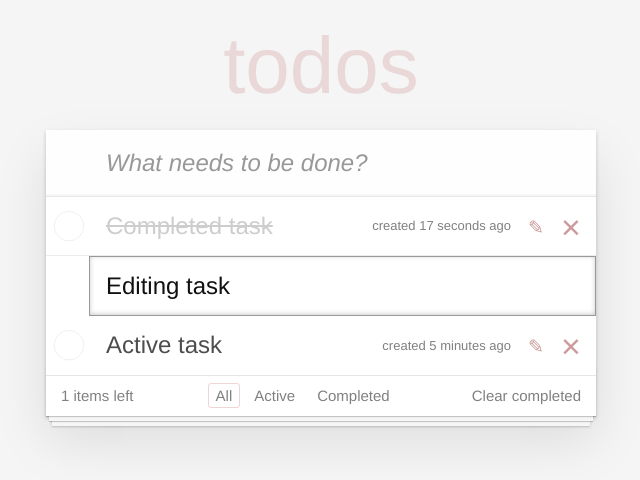
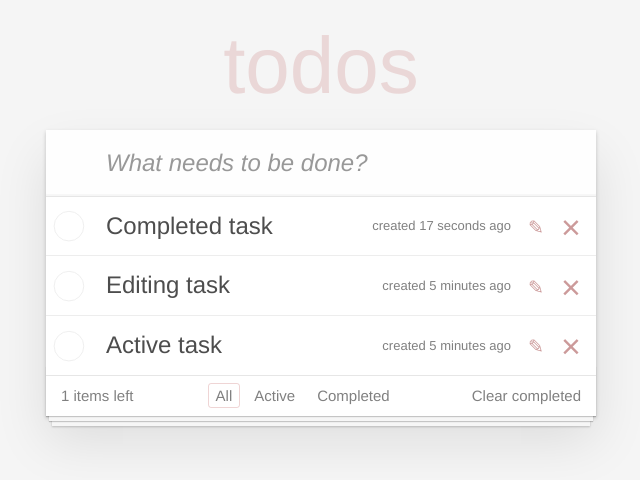
Before and after one commit to Belmonter/kata-todo, a React (Create React App) app: page / in a window 1280 px wide. Shown: the top 480 px of the page, without its empty margins (319-959 px from the left). Built offline with nearby package versions, Linux system fonts and the light colour scheme.

Commit message:
fix status

```diff
--- a/src/components/Task/Task.jsx
+++ b/src/components/Task/Task.jsx
@@ -2,17 +2,26 @@
 
 export class Task extends Component {
 
-  activeHandler = e => e.target.closest('li').classList.toggle('completed');
+  state = {
+    status: null
+  }
+
+  // activeHandler = e => e.target.closest('li').classList.toggle('completed');
 
 
   render() {
-    const { status, descr, create, edit, id, onDeleteItem } = this.props
+    const { descr, create, edit, id, onDeleteItem } = this.props;
+    const {status} = this.state;
 
     return (
       <li className={status} data-id={id} >
         <div className="view">
           <input className="toggle" type="checkbox" />
-          <label onClick={(e) => this.setState(this.activeHandler(e))}>
+          <label onClick={(e) => this.setState(({status}) => {
+            return {
+              status: status ? null : 'completed'
+            }
+          })}>
             <span className="description">{descr}</span>
             <span className="created">{create}</span>
           </label>
```
